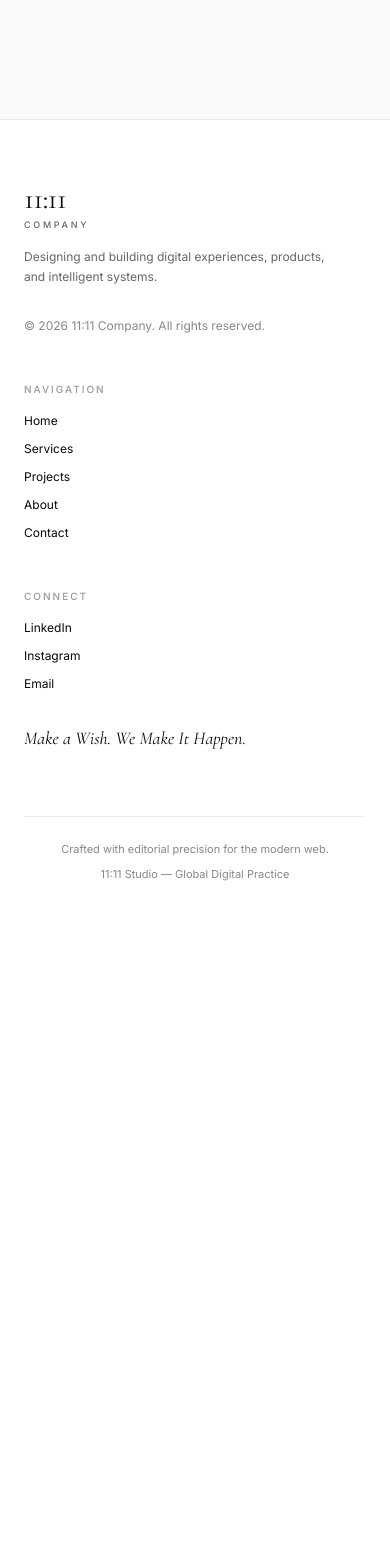
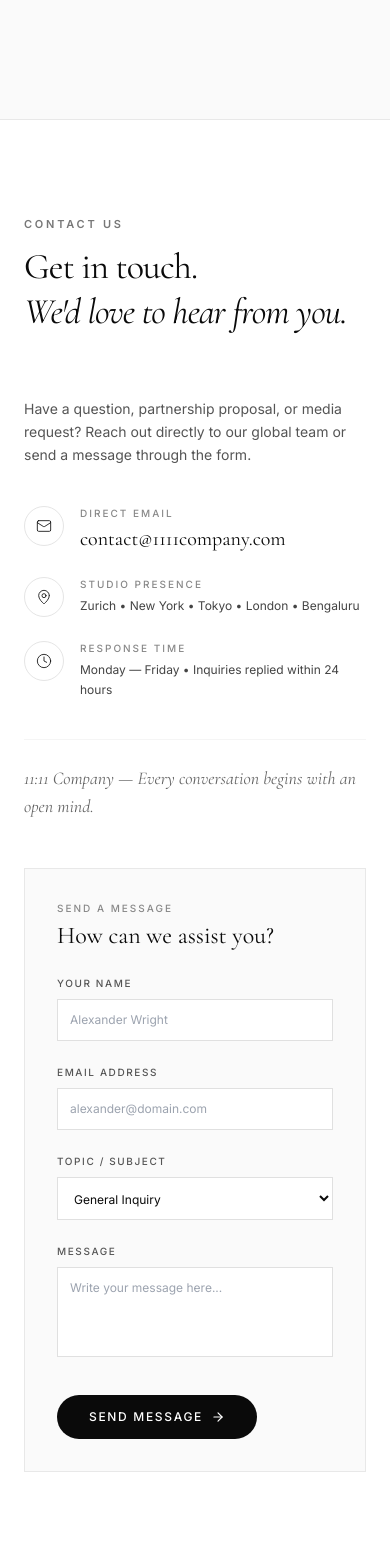
Before and after one commit to 11n11company/11n11company, a React (Vite) app: page / in a window 390 px wide. Shown: the part 8691-10248 px from the top of the page. Before the commit the page ends 9621 px from the top, so only its background shows below. Built offline with nearby package versions, Linux system fonts and the light colour scheme; a web font is replaced by a local one.

Commit message:
feat: separate Contact Us and Start a Project sections with dedicated contact form

```diff
--- a/src/pages/Home.tsx
+++ b/src/pages/Home.tsx
@@ -6,6 +6,7 @@ import { Projects } from '../sections/Projects';
 import { Philosophy } from '../sections/Philosophy';
 import { Process } from '../sections/Process';
 import { CTA } from '../sections/CTA';
+import { Contact } from '../sections/Contact';
 
 interface HomeProps {
   onOpenContactModal: () => void;
@@ -22,6 +23,7 @@ export const Home: React.FC<HomeProps> = ({ onOpenContactModal, onSelectService
       <Philosophy />
       <Process />
       <CTA onOpenContactModal={onOpenContactModal} />
+      <Contact />
     </main>
   );
 };
--- a/src/sections/CTA.tsx
+++ b/src/sections/CTA.tsx
@@ -7,7 +7,7 @@ interface CTAProps {
 
 export const CTA: React.FC<CTAProps> = ({ onOpenContactModal }) => {
   return (
-    <section id="contact" className="py-28 sm:py-36 bg-[#FAFAFA] border-t border-[#E8E8E8]">
+    <section id="start-project" className="py-28 sm:py-36 bg-[#FAFAFA] border-t border-[#E8E8E8]">
       <div className="max-w-7xl mx-auto px-6 sm:px-10 lg:px-16">
 
         {/* Three-column horizontal composition */}
--- /dev/null
+++ b/src/sections/Contact.tsx
@@ -0,0 +1,212 @@
+import React, { useState } from 'react';
+import { ArrowRight, Mail, MapPin, Clock, CheckCircle2 } from 'lucide-react';
+
+export const Contact: React.FC = () => {
+  const [submitted, setSubmitted] = useState(false);
+  const [formState, setFormState] = useState({
+    name: '',
+    email: '',
+    subject: 'General Inquiry',
+    message: '',
+  });
+
+  const handleSubmit = (e: React.FormEvent) => {
+    e.preventDefault();
+    setSubmitted(true);
+    setTimeout(() => {
+      setSubmitted(false);
+      setFormState({
+        name: '',
+        email: '',
+        subject: 'General Inquiry',
+        message: '',
+      });
+    }, 4000);
+  };
+
+  return (
+    <section id="contact" className="py-24 sm:py-32 bg-white border-t border-[#E8E8E8]">
+      <div className="max-w-7xl mx-auto px-6 sm:px-10 lg:px-16">
+
+        {/* Section Header */}
+        <div className="mb-16">
+          <span className="font-sans text-[11px] sm:text-xs font-semibold uppercase tracking-[0.25em] text-[#777777] block mb-3">
+            CONTACT US
+          </span>
+          <h2 className="font-serif-editorial text-4xl sm:text-5xl lg:text-6xl font-normal text-[#0A0A0A] tracking-tight leading-tight">
+            Get in touch.
+            <br />
+            <span className="italic font-light">We'd love to hear from you.</span>
+          </h2>
+        </div>
+
+        {/* Two-Column Grid: Contact Information & Direct Message Form */}
+        <div className="grid grid-cols-1 lg:grid-cols-12 gap-12 lg:gap-16 items-start">
+
+          {/* LEFT: Studio Details & Direct Channels */}
+          <div className="lg:col-span-5 flex flex-col justify-between space-y-10">
+            <div>
+              <p className="font-sans text-sm sm:text-base text-[#555555] leading-relaxed font-normal mb-8 max-w-md">
+                Have a question, partnership proposal, or media request? Reach out directly to our global team or send a message through the form.
+              </p>
+
+              {/* Contact Channels */}
+              <div className="space-y-6 pt-2">
+                <div className="flex items-start space-x-4">
+                  <div className="w-10 h-10 rounded-full border border-neutral-200 flex items-center justify-center shrink-0 text-[#0A0A0A]">
+                    <Mail size={16} strokeWidth={1.25} />
+                  </div>
+                  <div>
+                    <span className="text-[10px] uppercase font-sans tracking-[0.2em] text-[#888888] font-medium block mb-1">
+                      Direct Email
+                    </span>
+                    <a
+                      href="mailto:contact@1111company.com"
+                      className="font-serif-editorial text-xl sm:text-2xl text-[#0A0A0A] hover:text-neutral-500 transition-colors"
+                    >
+                      contact@1111company.com
+                    </a>
+                  </div>
+                </div>
+
+                <div className="flex items-start space-x-4">
+                  <div className="w-10 h-10 rounded-full border border-neutral-200 flex items-center justify-center shrink-0 text-[#0A0A0A]">
+                    <MapPin size={16} strokeWidth={1.25} />
+                  </div>
+                  <div>
+                    <span className="text-[10px] uppercase font-sans tracking-[0.2em] text-[#888888] font-medium block mb-1">
+                      Studio Presence
+                    </span>
+                    <p className="font-sans text-xs sm:text-[13px] text-[#444444] leading-relaxed">
+                      Zurich • New York • Tokyo • London • Bengaluru
+                    </p>
+                  </div>
+                </div>
+
+                <div className="flex items-start space-x-4">
+                  <div className="w-10 h-10 rounded-full border border-neutral-200 flex items-center justify-center shrink-0 text-[#0A0A0A]">
+                    <Clock size={16} strokeWidth={1.25} />
+                  </div>
+                  <div>
+                    <span className="text-[10px] uppercase font-sans tracking-[0.2em] text-[#888888] font-medium block mb-1">
+                      Response Time
+                    </span>
+                    <p className="font-sans text-xs sm:text-[13px] text-[#444444] leading-relaxed">
+                      Monday — Friday • Inquiries replied within 24 hours
+                    </p>
+                  </div>
+                </div>
+              </div>
+            </div>
+
+            {/* Subtle Brand Tagline */}
+            <div className="border-t border-neutral-100 pt-6">
+              <span className="font-serif-editorial text-lg text-[#666666] italic">
+                11:11 Company — Every conversation begins with an open mind.
+              </span>
+            </div>
+          </div>
+
+          {/* RIGHT: Direct Message Form */}
+          <div className="lg:col-span-7 bg-[#FAFAFA] border border-[#E8E8E8] p-8 sm:p-12 relative shadow-xs">
+            {submitted ? (
+              <div className="py-16 text-center flex flex-col items-center">
+                <CheckCircle2 size={44} className="text-[#0A0A0A] mb-4 stroke-1" />
+                <h3 className="font-serif-editorial text-3xl text-black font-normal mb-2">
+                  Message Sent
+                </h3>
+                <p className="font-sans text-xs text-[#666666] max-w-sm">
+                  Thank you for reaching out. We have received your message and our team will get back to you shortly.
+                </p>
+              </div>
+            ) : (
+              <form onSubmit={handleSubmit} className="space-y-6">
+                <div>
+                  <span className="text-[10px] uppercase font-sans tracking-[0.2em] text-[#888888] font-medium block mb-1">
+                    Send a Message
+                  </span>
+                  <h3 className="font-serif-editorial text-2xl text-[#0A0A0A] font-normal mb-6">
+                    How can we assist you?
+                  </h3>
+                </div>
+
+                <div className="grid grid-cols-1 sm:grid-cols-2 gap-6">
+                  <div>
+                    <label className="block text-[10px] uppercase font-sans tracking-[0.16em] text-[#555555] font-medium mb-2">
+                      Your Name
+                    </label>
+                    <input
+                      type="text"
+                      required
+                      placeholder="Alexander Wright"
+                      value={formState.name}
+                      onChange={(e) => setFormState({ ...formState, name: e.target.value })}
+                      className="w-full bg-white border border-[#E0E0E0] p-3 text-xs focus:border-black outline-hidden transition-colors"
+                    />
+                  </div>
+
+                  <div>
+                    <label className="block text-[10px] uppercase font-sans tracking-[0.16em] text-[#555555] font-medium mb-2">
+                      Email Address
+                    </label>
+                    <input
+                      type="email"
+                      required
+                      placeholder="alexander@domain.com"
+                      value={formState.email}
+                      onChange={(e) => setFormState({ ...formState, email: e.target.value })}
+                      className="w-full bg-white border border-[#E0E0E0] p-3 text-xs focus:border-black outline-hidden transition-colors"
+                    />
+                  </div>
+                </div>
+
+                <div>
+                  <label className="block text-[10px] uppercase font-sans tracking-[0.16em] text-[#555555] font-medium mb-2">
+                    Topic / Subject
+                  </label>
+                  <select
+                    value={formState.subject}
+                    onChange={(e) => setFormState({ ...formState, subject: e.target.value })}
+                    className="w-full bg-white border border-[#E0E0E0] p-3 text-xs focus:border-black outline-hidden transition-colors cursor-pointer"
+                  >
+                    <option value="General Inquiry">General Inquiry</option>
+                    <option value="Partnership Proposal">Partnership Proposal</option>
+                    <option value="Press & Media">Press & Media</option>
+                    <option value="Career Opportunities">Career Opportunities</option>
+                    <option value="Feedback">Feedback</option>
+                  </select>
+                </div>
+
+                <div>
+                  <label className="block text-[10px] uppercase font-sans tracking-[0.16em] text-[#555555] font-medium mb-2">
+                    Message
+                  </label>
+                  <textarea
+                    rows={4}
+                    required
+                    placeholder="Write your message here..."
+                    value={formState.message}
+                    onChange={(e) => setFormState({ ...formState, message: e.target.value })}
+                    className="w-full bg-white border border-[#E0E0E0] p-3 text-xs focus:border-black outline-hidden transition-colors resize-none"
+                  />
+                </div>
+
+                <div className="pt-2">
+                  <button
+                    type="submit"
+                    className="group inline-flex items-center justify-center bg-[#0A0A0A] text-white px-8 py-3.5 rounded-full text-xs font-medium uppercase tracking-[0.14em] hover:bg-neutral-800 transition-all duration-300 shadow-xs cursor-pointer active:scale-95"
+                  >
+                    <span>Send Message</span>
+                    <ArrowRight size={14} className="ml-2 group-hover:translate-x-1 transition-transform duration-300" />
+                  </button>
+                </div>
+              </form>
+            )}
+          </div>
+
+        </div>
+
+      </div>
+    </section>
+  );
+};
```
